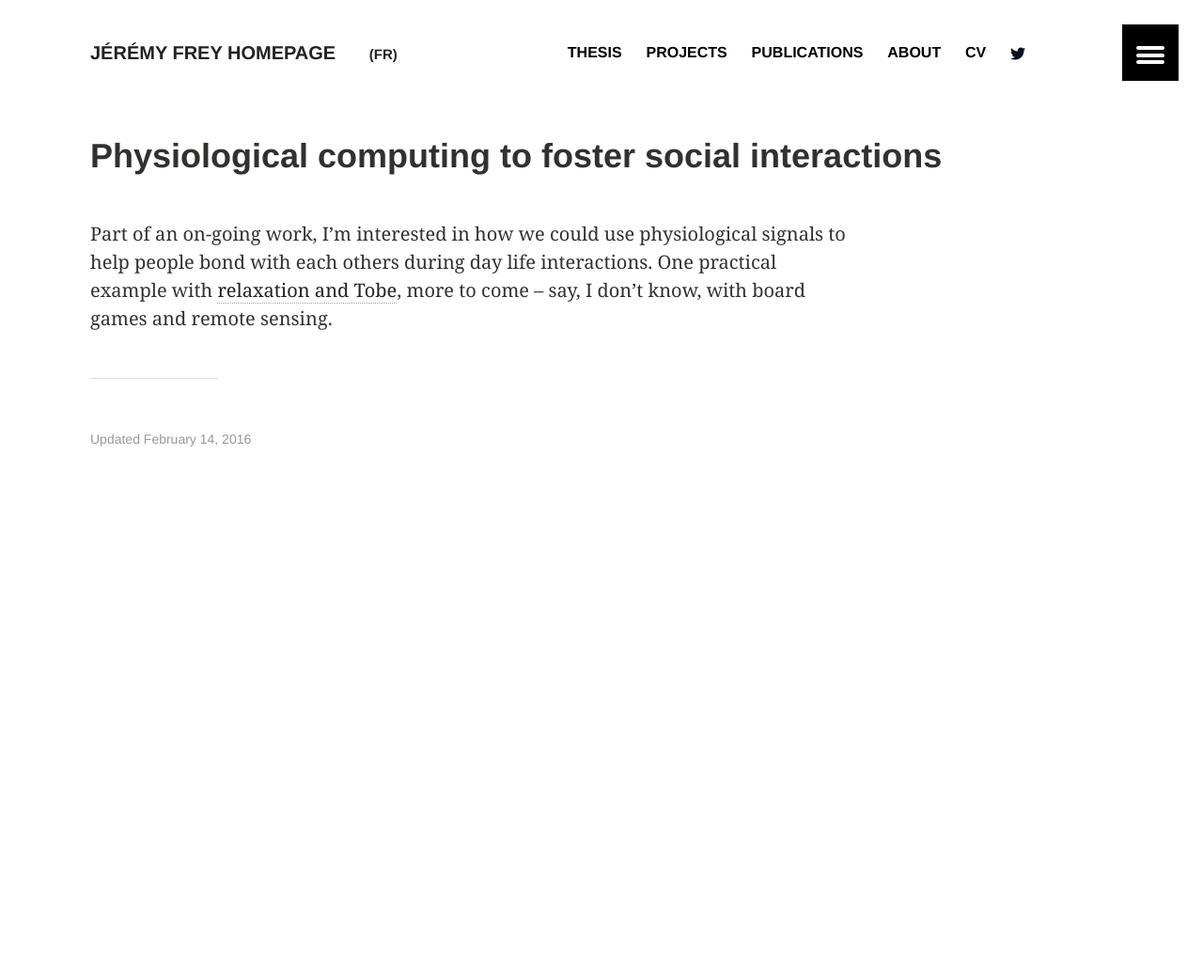
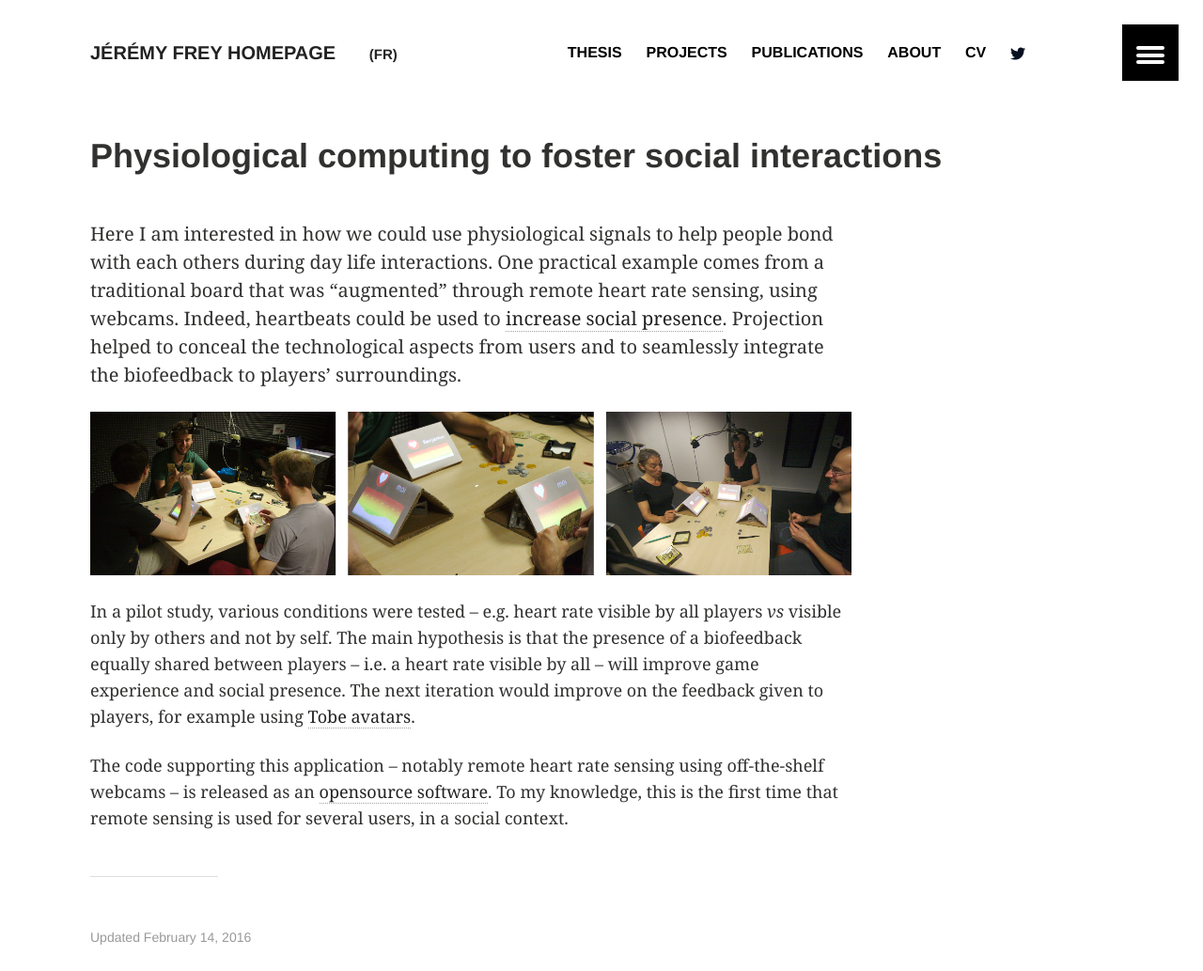
Before and after one commit to jfrey-xx/jfrey-xx.github.io, a Jekyll site: the page built from _projects/social.md, in a window 1280 px wide. Shown: the whole page at 94% size. Built offline with Jekyll 4.4.1, drawn with Linux system fonts in a browser that asks for light colours; before the commit the page ends 900 px from its top, so only the background shows below that.

Commit message:
Detailing on bluff.

```diff
--- a/_projects/social.md
+++ b/_projects/social.md
@@ -1,8 +1,15 @@
 ---
 title: "Physiological computing to foster social interactions"
-project: "social"
+project: "bluff"
 image-teaser: "teaser_social.jpg"
 order: 4
 ---
 
-Part of an on-going work, I'm interested in how we could use physiological signals to help people bond with each others during day life interactions. One practical example with [relaxation and Tobe](/projects/tobe/), more to come -- say, I don't know, with board games and remote sensing.
+Here I am interested in how we could use physiological signals to help people bond with each others during day life interactions. One practical example comes from a traditional board that was "augmented" through remote heart rate sensing, using webcams. Indeed, heartbeats could be used to [increase social presence](/projects/agents-social-presence/). Projection helped to conceal the technological aspects from users and to seamlessly integrate the biofeedback to players' surroundings.
+
+![Remote heart rate sensing and projection are used to augment the traditional board game "Coup".](/images/social/teaser_bluff.jpg)
+
+In a pilot study, various conditions were tested -- e.g. heart rate visible by all players *vs* visible only by others and not by self.
+The main hypothesis is that the presence of a biofeedback equally shared between players -- i.e. a heart rate visible by all -- will improve game experience and social presence. The next iteration would improve on the feedback given to players, for example using [Tobe avatars](/projects/tobe/l).
+
+The code supporting this application -- notably remote heart rate sensing using off-the-shelf webcams -- is released as an [opensource software](https://github.com/jfrey-xx/PhysioBluffGame.meta). To my knowledge, this is the first time that remote sensing is used for several users, in a social context.
```
Also changed, not shown: images/social/teaser_bluff.jpg (added).
